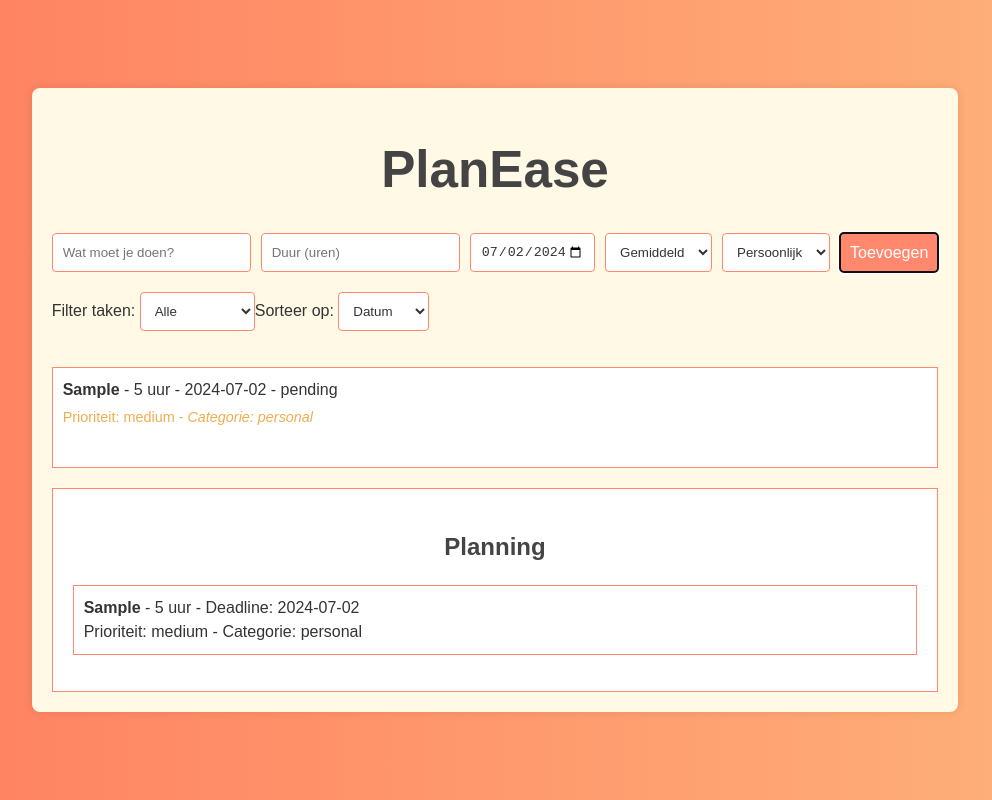
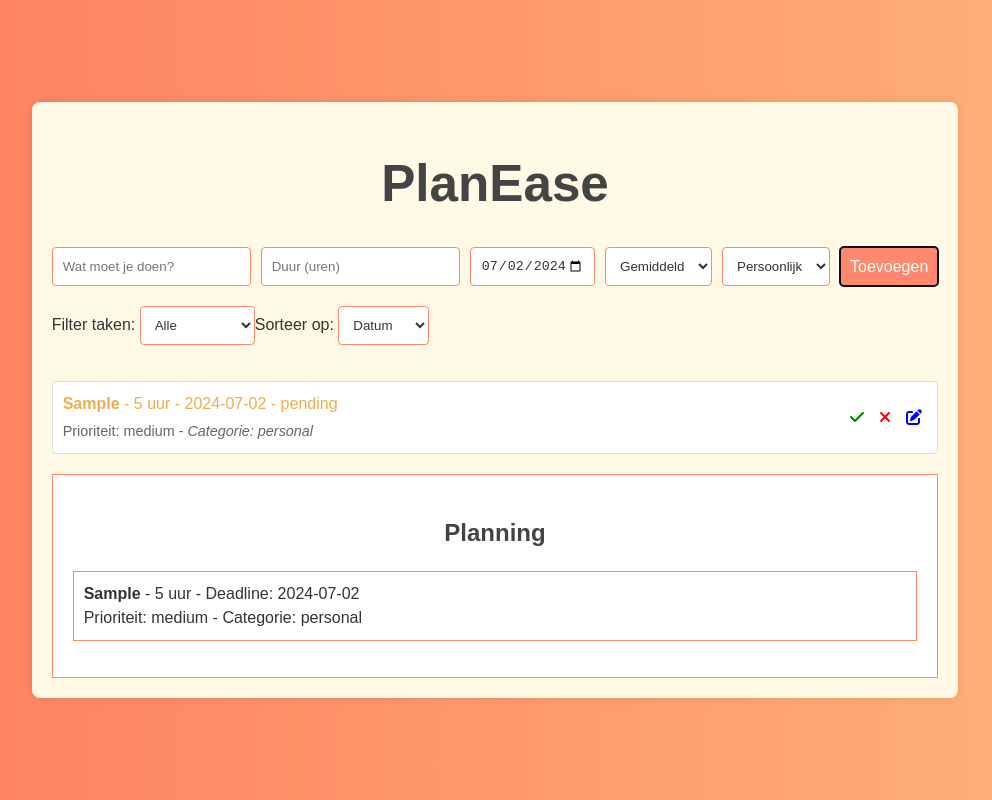
Before and after one commit to KnopperDev/PlanEase, a React (Vite) app in the folder PlanEase/: page / in a window 1280 px wide. Both pictures are taken after typing "Sample", "5" into the empty fields and a click on the button "Toevoegen". Shown: the whole page, without its empty margins (145-1137 px from the left). Built offline with nearby package versions, Linux system fonts and the light colour scheme; the HTML template or start-up script is replaced by a standard one.

Commit message:
knoppen toegevoegd

```diff
--- a/PlanEase/src/App.css
+++ b/PlanEase/src/App.css
@@ -145,3 +145,57 @@ li {
 .edit-form button {
   flex-grow: 1;
 }
+.task-list {
+  list-style-type: none;
+  padding: 0;
+}
+
+.task-item {
+  margin-bottom: 10px;
+  padding: 10px;
+  border: 1px solid #ddd;
+  border-radius: 4px;
+}
+
+.task-content {
+  display: flex;
+  justify-content: space-between;
+  align-items: center;
+}
+
+.task-actions {
+  display: flex;
+  gap: 5px;
+}
+
+.btn {
+  border: none;
+  background: none;
+  cursor: pointer;
+  padding: 5px;
+  font-size: 1rem;
+}
+.btn2 {
+  border: none;
+  cursor: pointer;
+  padding: 5px;
+  font-size: 1rem;
+}
+
+.btn-done { color: green; }
+.btn-missed { color: red; }
+.btn-edit { color: blue; }
+.btn-undo { color: orange; }
+
+.edit-form {
+  display: flex;
+  gap: 10px;
+  align-items: center;
+}
+
+.edit-form input,
+.edit-form select {
+  padding: 5px;
+  border: 1px solid #ddd;
+  border-radius: 4px;
+}
--- a/PlanEase/src/assets/components/TaskList.jsx
+++ b/PlanEase/src/assets/components/TaskList.jsx
@@ -1,6 +1,6 @@
 import React, { useState } from 'react';
 import { FontAwesomeIcon } from '@fortawesome/react-fontawesome';
-import { faCheck, faTimes, faEdit } from '@fortawesome/free-solid-svg-icons';
+import { faCheck, faTimes, faEdit, faSave, faUndo } from '@fortawesome/free-solid-svg-icons';
 
 const TaskList = ({ tasks, updateTaskStatus, editTask }) => {
   const [editIndex, setEditIndex] = useState(-1);
@@ -41,14 +41,14 @@ const TaskList = ({ tasks, updateTaskStatus, editTask }) => {
   };
 
   return (
-    <ul>
+    <ul className="task-list">
       {tasks.map((task, index) => (
-        <li key={index}>
+        <li key={index} className={`task-item priority-${task.priority}`}>
           {editIndex === index ? (
             <form onSubmit={(e) => {
               e.preventDefault();
               handleEditSubmit(index);
-            }}>
+            }} className="edit-form">
               <input
                 type="text"
                 value={editTitle}
@@ -77,31 +77,38 @@ const TaskList = ({ tasks, updateTaskStatus, editTask }) => {
                 <option value="work">Werk</option>
                 <option value="study">Studie</option>
               </select>
-              <button type="button" onClick={handleEditCancel}>
+              <button type="button" onClick={handleEditCancel} className="btn2 btn-cancel">
                 <FontAwesomeIcon icon={faTimes} />
               </button>
-              <button type="submit">
-                <FontAwesomeIcon icon={faCheck} />
+              <button type="submit" className="btn2 btn-save">
+                <FontAwesomeIcon icon={faSave} />
               </button>
             </form>
           ) : (
-            <div>
-              <strong>{task.title}</strong> - {task.duration} uur - {task.deadline} - {task.status}
-              <div className={`task-details priority-${task.priority}`}>
-                Prioriteit: {task.priority} - <span className="category">Categorie: {task.category}</span>
+            <div className="task-content">
+              <div className="task-info">
+                <strong>{task.title}</strong> - {task.duration} uur - {task.deadline} - {task.status}
+                <div className="task-details">
+                  Prioriteit: {task.priority} - <span className="category">Categorie: {task.category}</span>
+                </div>
               </div>
-              <div className="task-buttons">
+              <div className="task-actions">
                 {task.status !== 'done' && (
-                  <button onClick={() => handleStatusChange(index, 'done')}>
+                  <button onClick={() => handleStatusChange(index, 'done')} className="btn btn-done" title="Markeer als afgerond">
                     <FontAwesomeIcon icon={faCheck} />
                   </button>
                 )}
                 {task.status !== 'missed' && (
-                  <button onClick={() => handleStatusChange(index, 'missed')}>
+                  <button onClick={() => handleStatusChange(index, 'missed')} className="btn btn-missed" title="Markeer als gemist">
                     <FontAwesomeIcon icon={faTimes} />
                   </button>
                 )}
-                <button onClick={() => handleEditClick(index, task)}>
+                {(task.status === 'done' || task.status === 'missed') && (
+                  <button onClick={() => handleStatusChange(index, 'pending')} className="btn btn-undo" title="Markeer als openstaand">
+                    <FontAwesomeIcon icon={faUndo} />
+                  </button>
+                )}
+                <button onClick={() => handleEditClick(index, task)} className="btn btn-edit" title="Bewerk taak">
                   <FontAwesomeIcon icon={faEdit} />
                 </button>
               </div>
```
